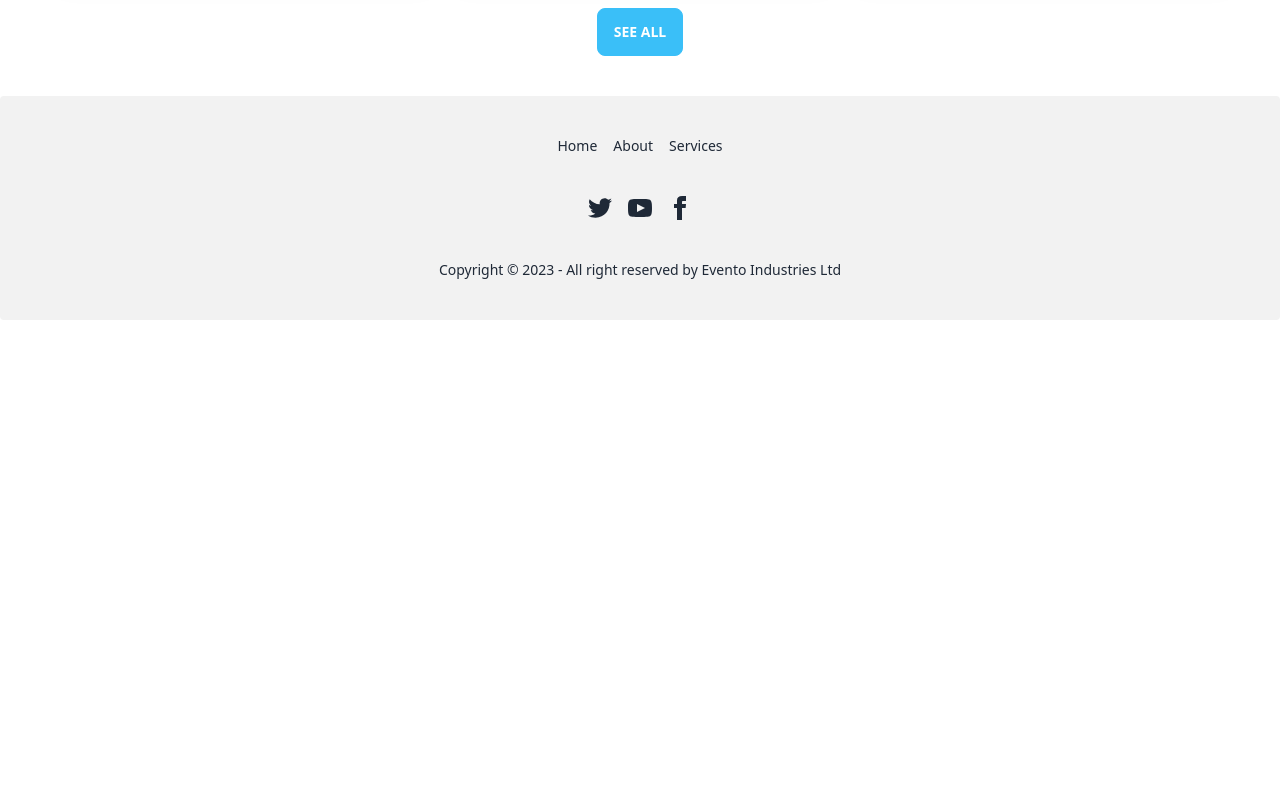
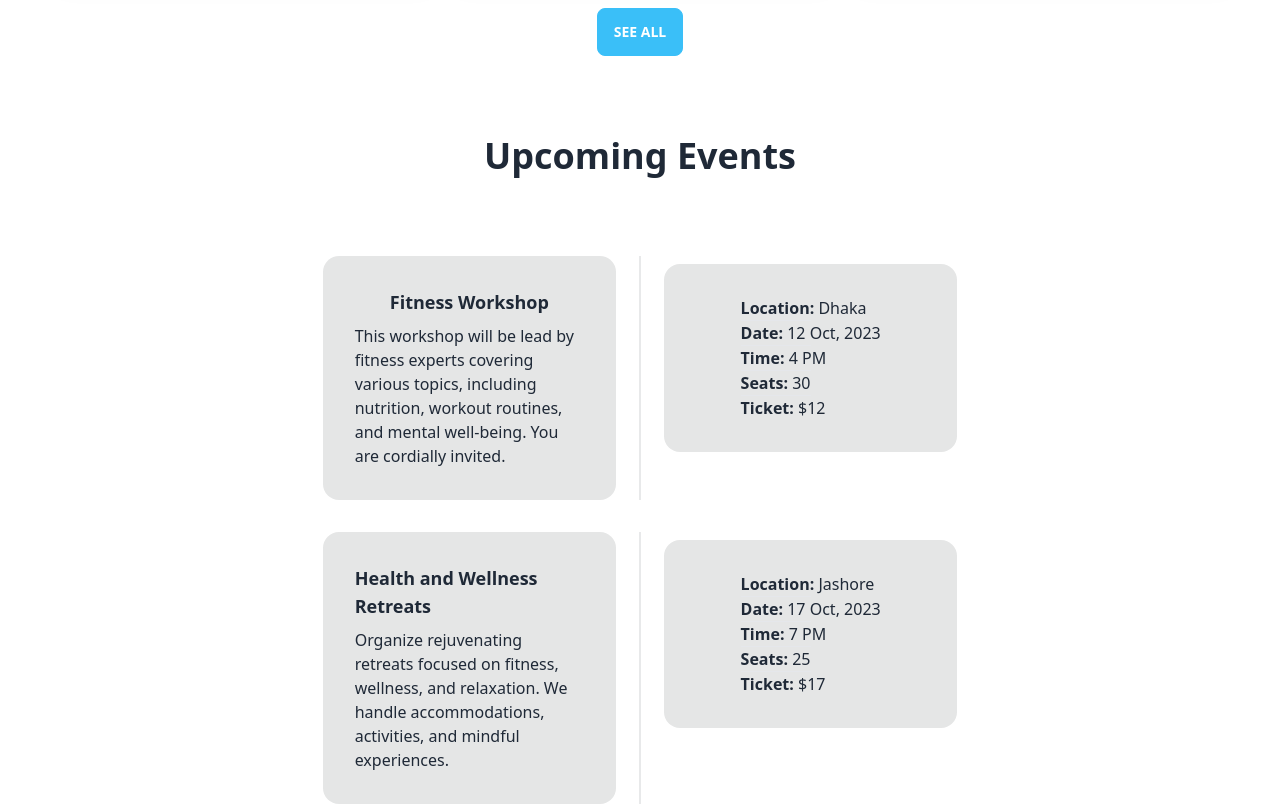
Before and after one commit to Orchizakia00/evento, a React (Vite) app: page / in a window 1280 px wide. Shown: the part 1520-2326 px from the top of the page. Before the commit the page ends 1840 px from the top, so only its background shows below. Built offline with nearby package versions, Linux system fonts and the light colour scheme; no server answers.

Commit message:
added one extra section in home page

```diff
--- a/src/Components/NavBar/NavBar.jsx
+++ b/src/Components/NavBar/NavBar.jsx
@@ -13,9 +13,9 @@ const NavBar = () => {
     }
 
     const navLinks = <>
-        <li><NavLink to={'/'}>Home</NavLink></li>
-        <li><NavLink to={'/about'}>About</NavLink></li>
-        <li><NavLink to={'/services'}>Services</NavLink></li>
+        <li className="mr-6"><NavLink to={'/'}>Home</NavLink></li>
+        <li className="mr-6"><NavLink to={'/about'}>About</NavLink></li>
+        <li className="mr-6"><NavLink to={'/services'}>Services</NavLink></li>
     </>
 
     return (
--- a/src/Components/ServiceDetails/ServiceDetails.jsx
+++ b/src/Components/ServiceDetails/ServiceDetails.jsx
@@ -24,7 +24,7 @@ const ServiceDetails = () => {
 
     return (
         <div className="my-10 mx-auto container w-3/4">
-            <div className="card card-side bg-base-100 shadow-xl">
+            <div className="card lg:card-side bg-base-100 shadow-xl">
                 <figure className="w-full"><img src={service.image} className="h-full" alt="Movie" /></figure>
                 <div className="card-body">
                     <h2 className="card-title text-3xl font-bold">{service.title}</h2>
--- a/src/Pages/Home/Home.jsx
+++ b/src/Pages/Home/Home.jsx
@@ -21,6 +21,53 @@ const Home = () => {
                     <button className="btn btn-info text-white">See all</button>
                 </Link>
             </div>
+
+            <div className="my-20">
+                <h2 className="text-4xl font-bold text-center mt-10 mb-20">Upcoming Events</h2>
+
+                <div className="flex flex-col lg:flex-row w-full mx-auto justify-center">
+                    <div className="grid h-fit card bg-base-300 rounded-box place-items-center lg:w-1/4 p-8">
+                        <h2 className="font-bold text-lg mb-2">Fitness Workshop</h2>
+                        <p className="">This workshop will be lead by fitness experts covering various topics, including nutrition, workout routines, and mental well-being. You are cordially invited.</p>
+                    </div>
+                    <div className="divider divider-horizontal"></div>
+                    <div className="grid h-fit card bg-base-300 rounded-box place-items-center lg:w-1/4 p-8 mt-2">
+                        <ul>
+                            <li><span className="font-bold">Location: </span>Dhaka</li>
+                            <hr className="w-1/2" />
+                            <li><span className="font-bold">Date: </span>12 Oct, 2023</li>
+                            <hr className="w-1/2" />
+                            <li><span className="font-bold">Time: </span>4 PM</li>
+                            <hr className="w-1/2" />
+                            <li><span className="font-bold">Seats: </span>30</li>
+                            <hr className="w-1/2" />
+                            <li><span className="font-bold">Ticket: </span>$12</li>
+                        </ul>
+                    </div>
+                </div>
+
+                <div className="flex flex-col lg:flex-row w-full mx-auto justify-center mt-8">
+                    <div className="grid h-fit card bg-base-300 rounded-box place-items-center lg:w-1/4 p-8">
+                        <h2 className="font-bold text-lg mb-2">Health and Wellness Retreats</h2>
+                        <p className="">Organize rejuvenating retreats focused on fitness, wellness, and relaxation. We handle accommodations, activities, and mindful experiences.</p>
+                    </div>
+                    <div className="divider divider-horizontal"></div>
+                    <div className="grid h-fit card bg-base-300 rounded-box place-items-center lg:w-1/4 p-8 mt-2">
+                        <ul>
+                            <li><span className="font-bold">Location: </span>Jashore</li>
+                            <hr className="w-1/2" />
+                            <li><span className="font-bold">Date: </span>17 Oct, 2023</li>
+                            <hr className="w-1/2" />
+                            <li><span className="font-bold">Time: </span>7 PM</li>
+                            <hr className="w-1/2" />
+                            <li><span className="font-bold">Seats: </span>25</li>
+                            <hr className="w-1/2" />
+                            <li><span className="font-bold">Ticket: </span>$17</li>
+                        </ul>
+                    </div>
+                </div>
+
+            </div>
         </div>
     );
 };
```
